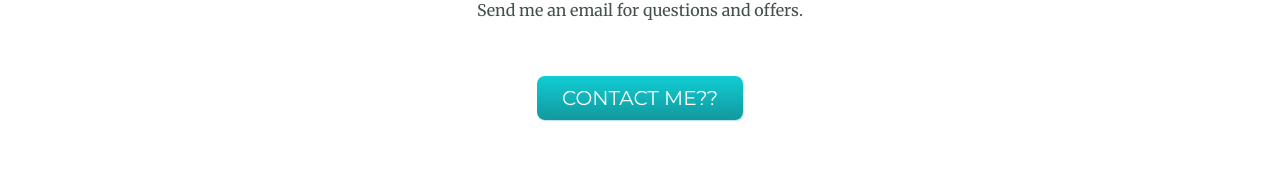
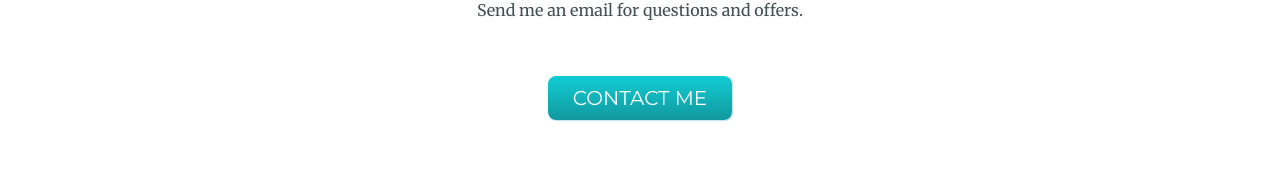
Before and after one commit to FSuaverdez/CSS---My-Site, a plain HTML site: page index.html in a window 1280 px wide. Shown: the part 2460-2630 px from the top of the page. Drawn offline with Linux system fonts and the light colour scheme; a web font is replaced by a local one.

Commit message:
fixed contact button

```diff
--- a/index.html
+++ b/index.html
@@ -49,7 +49,7 @@
             <h2>Get In Touch</h2>
             <h3>Email Me.</h3>
             <p class="contact-msg">Send me an email for questions and offers.</p>
-            <a class="btn" href="mailto:sfrannz@gmail.com">CONTACT ME??</a>
+            <a class="btn" href="mailto:sfrannz@gmail.com">CONTACT ME</a>
         </div>
     </div>
 
```
